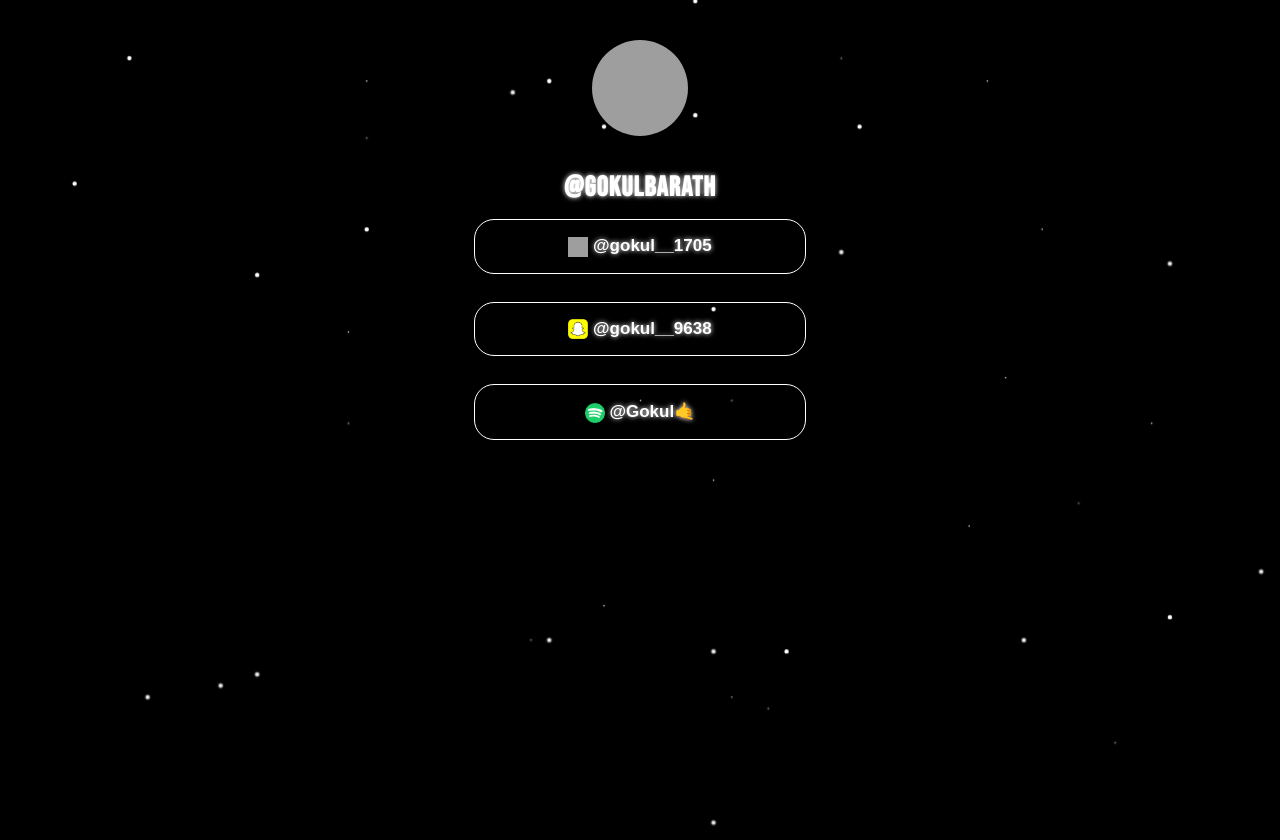
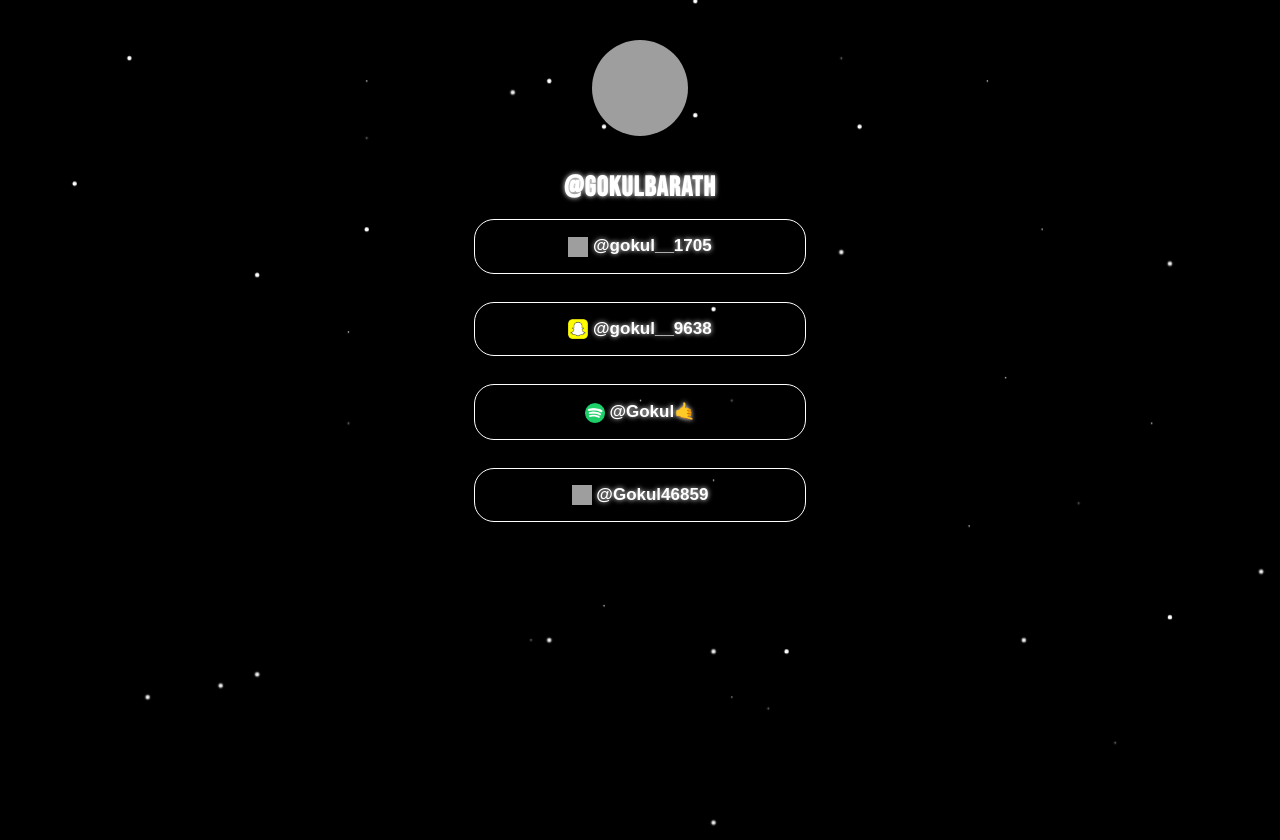
Before and after one commit to gokul6350/gokul6350.github.io, a plain HTML site: page index.html in a window 1280 px wide. Drawn offline with Linux system fonts and the light colour scheme; grey boxes are pictures that could not be loaded.

Commit message:
Update index.html

```diff
--- a/index.html
+++ b/index.html
@@ -45,6 +45,9 @@
 
     <a href="https://open.spotify.com/user/wcbu2d2v0ckf3tw52d5z0mt3n" class="bu1"> <img src="icons/spotify.png"
         alt="Save icon" width="20px" height="20px" style="display:inline-block" id="inst" /> @Gokul🤙</a>
+         <br><br>
+    <a href="https://socialclub.rockstargames.com/member/gokul46859" class="bu1"> <img src="https://upload.wikimedia.org/wikipedia/commons/thumb/5/53/Rockstar_Games_Logo.svg/512px-Rockstar_Games_Logo.svg.png?20161113121956"
+      alt="Save icon" width="20px" height="20px" style="display:inline-block" id="inst" /> @Gokul46859</a>
   </center>
 
 
```
